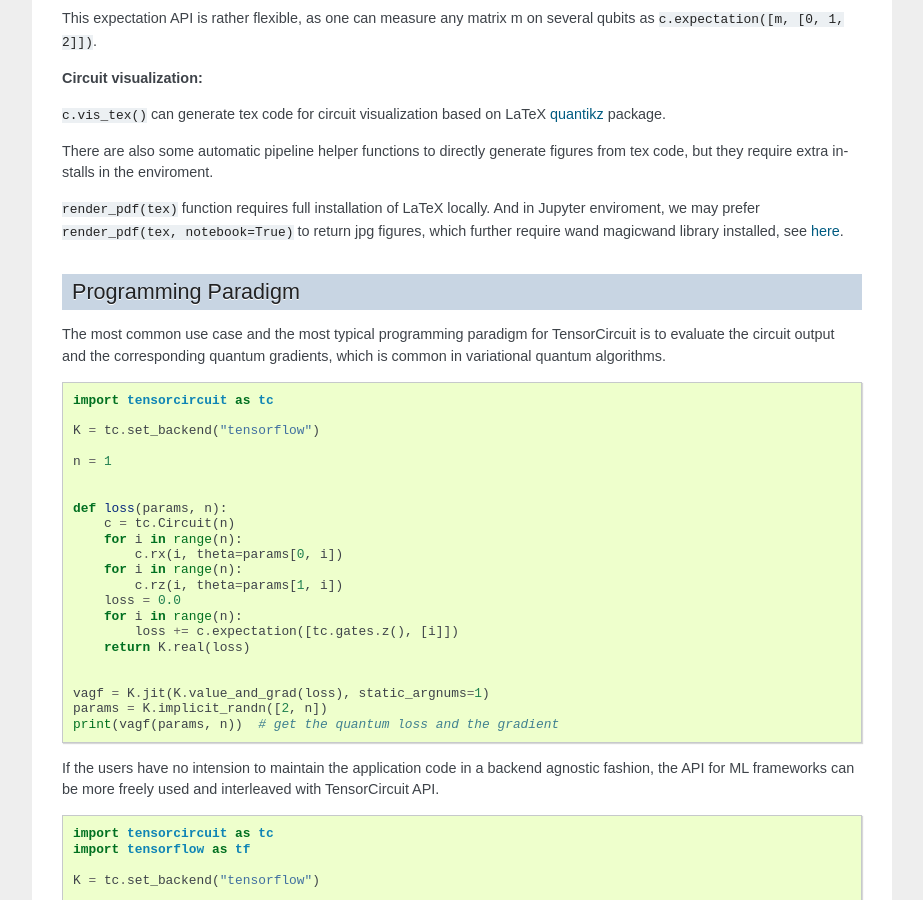
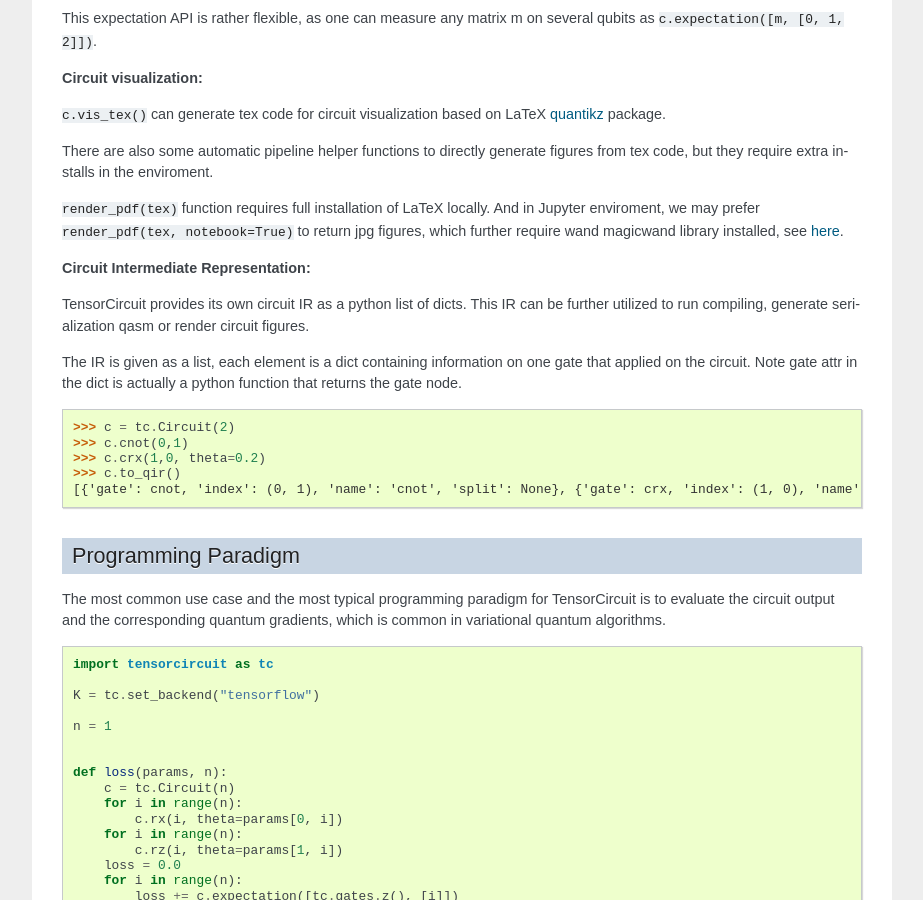
Before and after one commit to tencent-quantum-lab/tensorcircuit, a Sphinx documentation site: the page built from docs/source/quickstart.rst, in a window 1280 px wide and 900 px high, scrolled down 1265 px. Shown: the whole window, without its empty margins (198-1121 px from the left). Built offline with Sphinx 7.4.7, drawn with Linux system fonts in a browser that asks for light colours.

Commit message:
add circuit ir in doc

```diff
--- a/docs/source/quickstart.rst
+++ b/docs/source/quickstart.rst
@@ -62,6 +62,20 @@ This expectation API is rather flexible, as one can measure any matrix m on seve
 There are also some automatic pipeline helper functions to directly generate figures from tex code, but they require extra installs in the enviroment.
 
 ``render_pdf(tex)`` function requires full installation of LaTeX locally. And in Jupyter enviroment, we may prefer ``render_pdf(tex, notebook=True)`` to return jpg figures, which further require wand magicwand library installed, see `here <https://docs.wand-py.org/en/latest/>`__.
+
+**Circuit Intermediate Representation:**
+
+TensorCircuit provides its own circuit IR as a python list of dicts. This IR can be further utilized to run compiling, generate serialization qasm or render circuit figures.
+
+The IR is given as a list, each element is a dict containing information on one gate that applied on the circuit. Note gate attr in the dict is actually a python function that returns the gate node.
+
+.. code-block:: python
+
+    >>> c = tc.Circuit(2)
+    >>> c.cnot(0,1)
+    >>> c.crx(1,0, theta=0.2)
+    >>> c.to_qir()
+    [{'gate': cnot, 'index': (0, 1), 'name': 'cnot', 'split': None}, {'gate': crx, 'index': (1, 0), 'name': 'crx', 'split': None, 'parameters': {'theta': 0.2}}]
 
 
 Programming Paradigm
```
